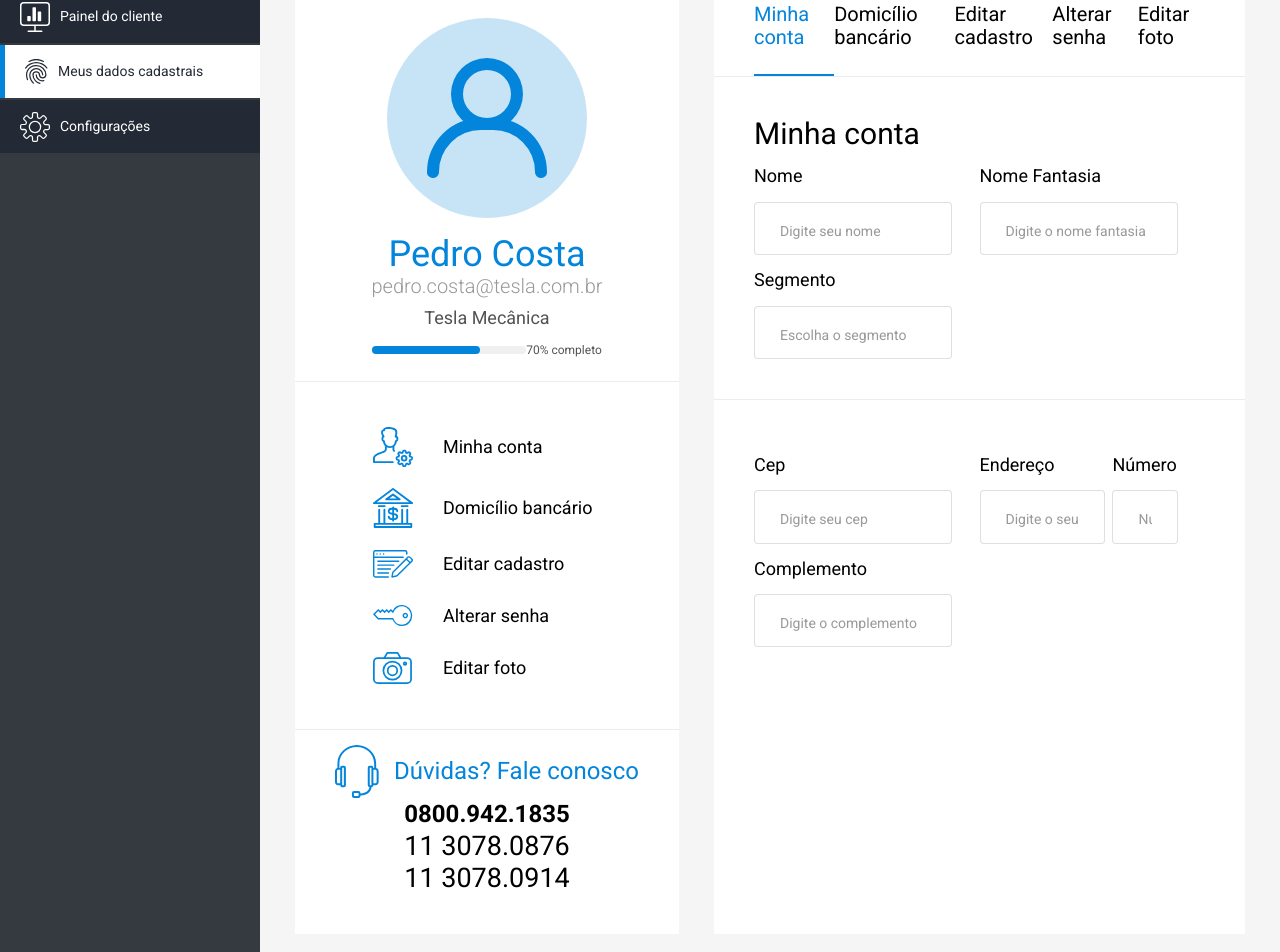
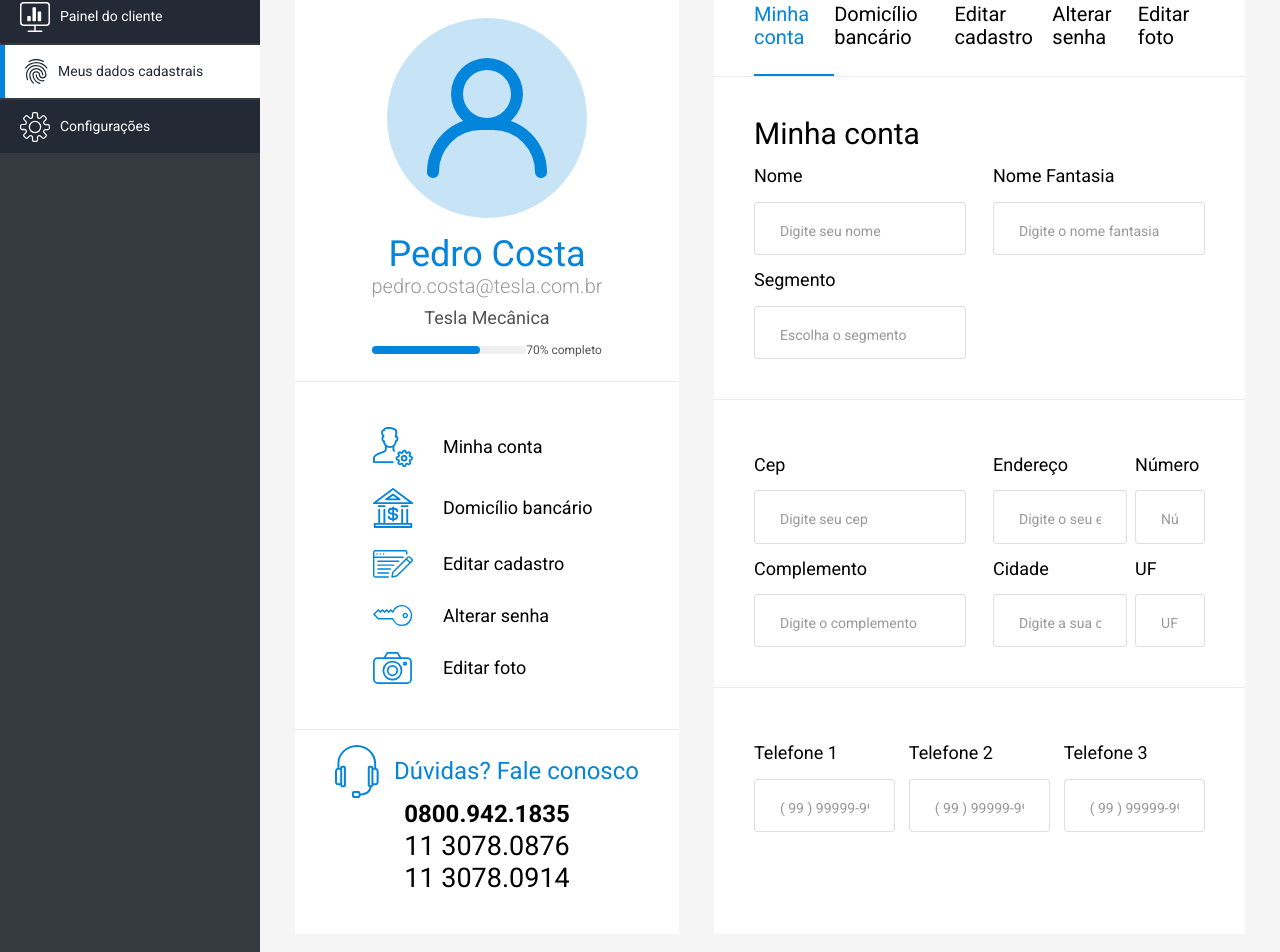
Before and after one commit to mmakarios/logox-vue, a Vue app: page / in a window 1280 px wide. Shown: the part 192-1144 px from the top of the page. Built offline with nearby package versions, Linux system fonts and the light colour scheme.

Commit message:
Add settings contact section

```diff
--- a/src/components/BaseInput.vue
+++ b/src/components/BaseInput.vue
@@ -28,11 +28,11 @@ export default {
 .base-input {
   width: 100%;
 
-  &.medium {
+  &.two-thirds {
     width: 63%;
   }
 
-  &.small {
+  &.one-third {
     width: 33%;
   }
 
--- a/src/components/UserDataSettings.vue
+++ b/src/components/UserDataSettings.vue
@@ -10,7 +10,7 @@
     <div class="selected-content">
       <h1>Minha conta</h1>
       <div class="input-section">
-        <div>
+        <div class="column">
           <base-input
             label="Nome"
             placeholder="Digite seu nome"/>
@@ -18,7 +18,7 @@
             label="Segmento"
             placeholder="Escolha o segmento"/>
         </div>
-        <div>
+        <div class="column">
           <base-input
             label="Nome Fantasia"
             placeholder="Digite o nome fantasia"/>
@@ -26,7 +26,7 @@
       </div>
       <div class="divider"/>
       <div class="input-section">
-        <div>
+        <div class="column">
           <base-input
             label="Cep"
             placeholder="Digite seu cep"/>
@@ -34,21 +34,49 @@
             label="Complemento"
             placeholder="Digite o complemento"/>
         </div>
-        <div class="two-columns">
-
+        <div class="column">
           <base-input
             label="Endereço"
             placeholder="Digite o seu endereço"
-            class="medium"
+            class="two-thirds"
           />
           <base-input
             label="Número"
             placeholder="Número"
-            class="small"
+            class="one-third"
+          />
+          <base-input
+            label="Cidade"
+            placeholder="Digite a sua cidade"
+            class="two-thirds"
+          />
+          <base-input
+            label="UF"
+            placeholder="UF"
+            class="one-third"
           />
 
         </div>
       </div>
+      <div class="divider"/>
+      <div class="input-section contact">
+        <base-input
+          label="Telefone 1"
+          placeholder="( 99 ) 99999-9999"
+          class="one-third"
+        />
+        <base-input
+          label="Telefone 2"
+          placeholder="( 99 ) 99999-9999"
+          class="one-third"
+        />
+        <base-input
+          label="Telefone 3"
+          placeholder="( 99 ) 99999-9999"
+          class="one-third"
+        />
+      </div>
+
     </div>
   </div>
 </template>
@@ -97,13 +125,28 @@ export default {
     .input-section {
       display: flex;
 
-      > div {
+      &.contact {
+        justify-content: space-between;
+        max-width: calc(834px + 6%); //899
+        > div {
+          max-width: 290px;
+          &:not(:last-of-type) {
+            margin-right: 3%;
+          }
+        }
+      }
+
+      > .column {
         max-width: 417px;
         flex: 1;
         margin-right: 6%;
         display: flex;
         flex-wrap: wrap;
         justify-content: space-between;
+
+        &:last-of-type {
+          margin-right: 0;
+        }
       }
     }
     .divider {
```
